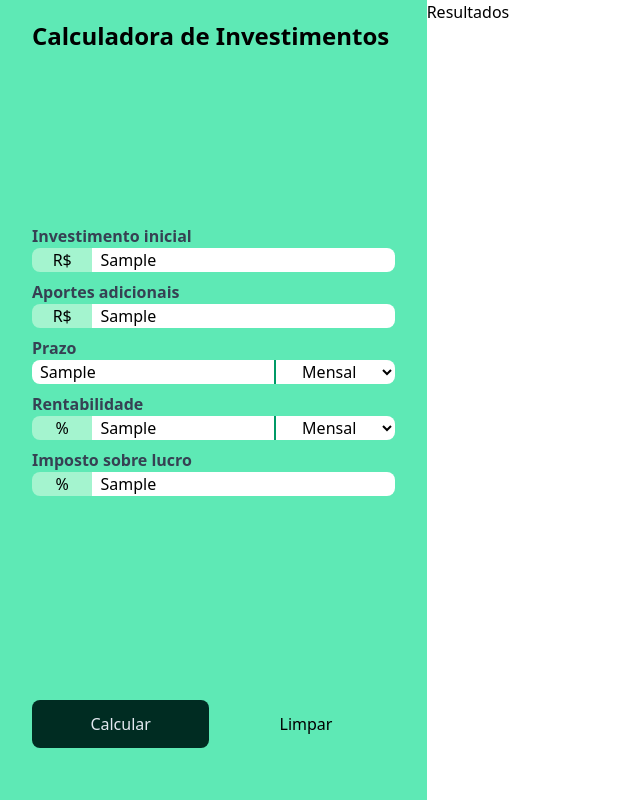
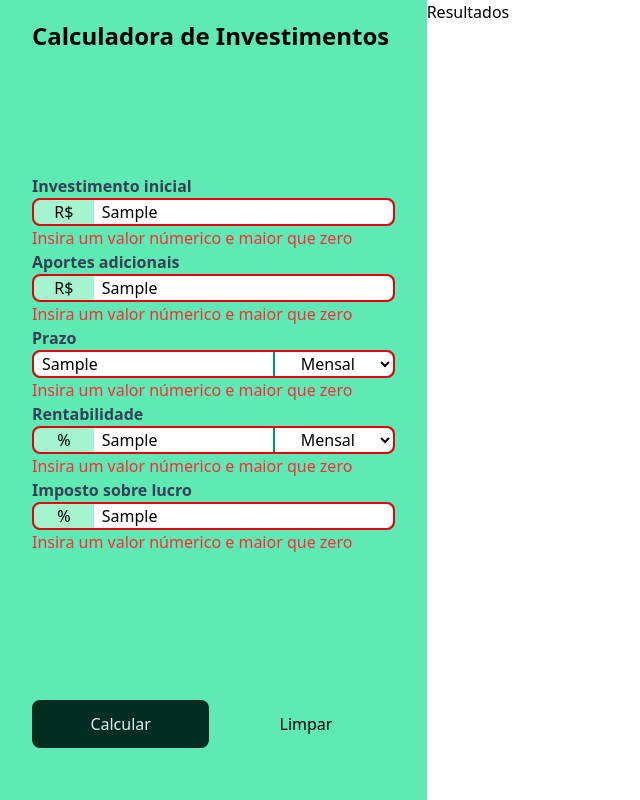
Before and after one commit to eduardo-magalhaes-nascimento/ProjetoCalculadoraInvestimento, a website built with Vite: page index.html in a window 1280 px wide. Both pictures are taken after typing "Sample", "Sample", "Sample", "Sample", "Sample" into the empty fields and a click on the button "Calcular". Shown: the whole page, without its empty margins (0-640 px from the left). Built offline with nearby package versions, Linux system fonts and the light colour scheme.

Commit message:
Adicionando validações nos inputs atravez da tag name

```diff
--- a/index.html
+++ b/index.html
@@ -13,16 +13,17 @@
     >
       <h1 class="text-2xl font-bold px-6">Calculadora de Investimentos</h1>
       <form id="investment-form" class="w-full">
-        <div class="flex w-full flex-col px-6 my-2">
+        <div class="flex w-full flex-col px-6 my-2 h-17">
           <label for="starting-amount" class="font-bold text-gray-700">Investimento inicial</label>
           <div class="flex">
             <input class="bg-emerald-200 w-1/6 text-center rounded-l-lg px-2" type="text" value="R$" disabled />
             <input class="bg-white w-5/6 rounded-r-lg px-2" type="text" id="starting-amount" name="starting-amount" placeholder="0.00" required/>
           </div>
+
         </div>
 
 
-        <div class="flex w-full flex-col px-6 my-2">
+        <div class="flex w-full flex-col px-6 my-2 h-17">
           <label for="additional-contribution" class="font-bold text-gray-700">Aportes adicionais</label>
           <div class="flex">
             <input class="bg-emerald-200 w-1/6 text-center rounded-l-lg px-2" type="text" value="R$" disabled />
@@ -31,7 +32,7 @@
         </div>
 
 
-        <div class="flex w-full flex-col px-6 my-2">
+        <div class="flex w-full flex-col px-6 my-2 h-17">
           <label for="time-amount" class="font-bold text-gray-700">Prazo</label>
           <div class="flex">
             <input class="bg-white w-2/3 rounded-l-lg px-2" type="text" id="time-amount" name="time-amount" placeholder="0" required/>
@@ -43,11 +44,11 @@
         </div>
 
 
-        <div class="flex w-full flex-col px-6 my-2">
+        <div class="flex w-full flex-col px-6 my-2 h-17">
           <label for="return-rate" class="font-bold text-gray-700">Rentabilidade</label>
           <div class="flex">
             <input class="bg-emerald-200 w-1/6 text-center rounded-l-lg" type="text" value="%" disabled />
-            <input class="bg-white w-1/2 px-2" type="text" id="return-rate" placeholder="0.00" required/>
+            <input class="bg-white w-1/2 px-2" type="text" id="return-rate" name="return-rate" placeholder="0.00" required/>
             <select class="w-1/3 bg-white text-center rounded-r-lg border-l-2 border-emerald-600 hover:bg-emerald-950 hover:text-slate-200" id="evaluation-period">
               <option value="monthly">Mensal</option>
               <option value="yearly">Anual</option>
@@ -56,11 +57,11 @@
         </div>
 
 
-        <div class="flex w-full flex-col px-6 my-2">
+        <div class="flex w-full flex-col px-6 my-2 h-17">
           <label for="tax-rate" class="font-bold text-gray-700">Imposto sobre lucro</label>
           <div class="flex">
             <input class="bg-emerald-200 w-1/6 text-center rounded-l-lg" type="text" value="%" disabled />
-            <input class="bg-white w-5/6 rounded-r-lg px-2" type="text" id="tax-rate" placeholder="0.00" required/>
+            <input class="bg-white w-5/6 rounded-r-lg px-2" type="text" id="tax-rate" name="tax-rate" placeholder="0.00" required/>
           </div>
         </div>
       </form>
--- a/main.js
+++ b/main.js
@@ -4,18 +4,22 @@ const form = document.getElementById("investment-form");
 
 function renderProgression(evt) {
   evt.preventDefault();
-//   const startingAmount = form['starting-amount']
+  //   const startingAmount = form['starting-amount']
   const startingAmount = Number(
-    document.getElementById("starting-amount").value
+    document.getElementById("starting-amount").value.replace(",", ".")
   );
   const additionalContribution = Number(
-    document.getElementById("additional-contribution").value
+    document.getElementById("additional-contribution").value.replace(",", ".")
   );
   const timeAmount = Number(document.getElementById("time-amount").value);
   const timeAmountPeriod = document.getElementById("time-amount-period").value;
-  const returnRate = Number(document.getElementById("return-rate").value);
+  const returnRate = Number(
+    document.getElementById("return-rate").value.replace(",", ".")
+  );
   const returnRatePeriod = document.getElementById("evaluation-period").value;
-  const taxRate = Number(document.getElementById("tax-rate").value);
+  const taxRate = Number(
+    document.getElementById("tax-rate").value.replace(",", ".")
+  );
 
   const returnsArray = generateReturnsArray(
     startingAmount,
@@ -29,4 +33,29 @@ function renderProgression(evt) {
   console.log(returnsArray);
 }
 
+function validateInput(evt) {
+  if(evt.target.value === '') {
+    return;
+  }
+
+  const { parentElement } = evt.target; // Tag pai tem que ser pintada
+  const grandParentElement = evt.target.parentElement.parentElement; // Tag avo tem que ser adicionada a altura
+  const inputValue = evt.target.value.replace(',','.');
+  if(isNaN(inputValue) || Number(inputValue) <= 0){
+    const errorTextElement = document.createElement('p'); //<p></p>
+    errorTextElement.classList.add('text-red-500'); //<p class="text-red-500"></p>
+    errorTextElement.innerText = "Insira um valor númerico e maior que zero";
+
+    parentElement.classList.add('error');
+    grandParentElement.appendChild(errorTextElement)
+  }
+
+}
+
+for (const formElement of form) {
+  if(formElement.tagName === 'INPUT' && formElement.hasAttribute('name')) {
+    formElement.addEventListener('blur', validateInput);
+  }
+}
+
 form.addEventListener("submit", renderProgression);
--- a/style.css
+++ b/style.css
@@ -1 +1,9 @@
 @import "tailwindcss";
+
+@layer utilities {
+    .error{
+        @apply border-2;
+        @apply border-red-600;
+        @apply rounded-lg;
+    }
+}
```
